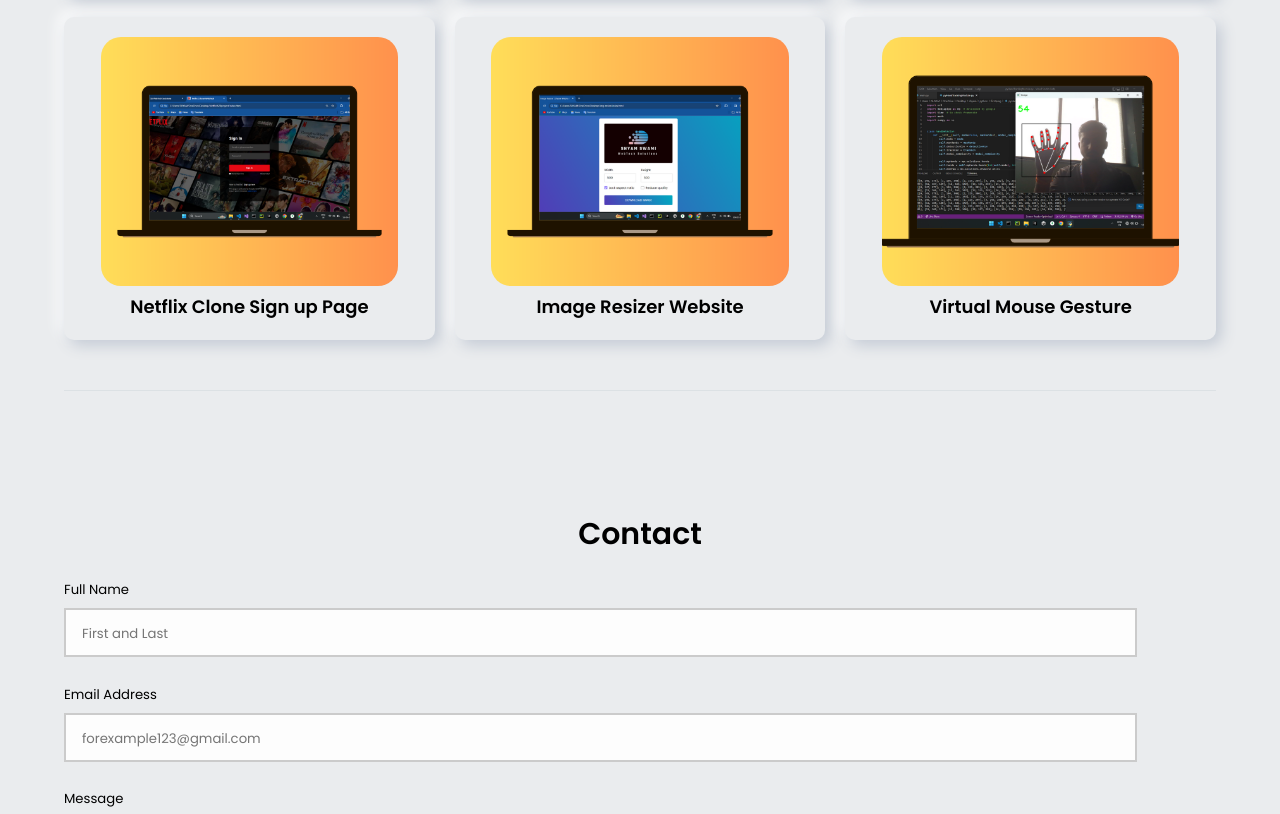
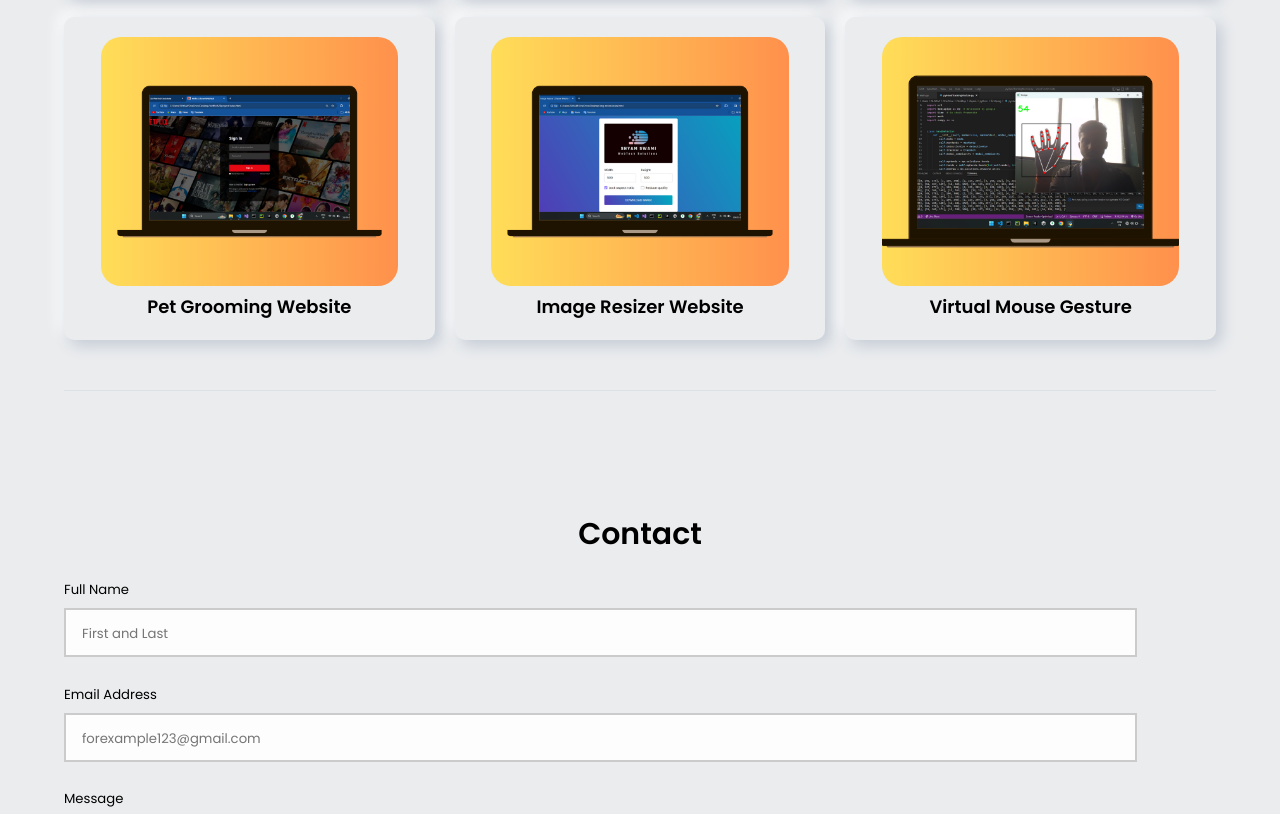
Before and after one commit to SSWebTechSolutions/sswebtech, a plain HTML site: page index.html in a window 1280 px wide. Shown: the part 2437-3251 px from the top of the page. Drawn offline with Linux system fonts and the light colour scheme; a script that the page names is missing.

Commit message:
Update index.html

```diff
--- a/index.html
+++ b/index.html
@@ -156,9 +156,9 @@ var  element = document.body;
                     </div>
                 </div>
                 <div class="item">
-                    <img src="images/prj4.png" alt="">
+                    <a href="https://petgroomer.netlify.app/" target="_blank"><img src="images/prj4.png" alt=""></a>
                     <div class="name">
-                        Netflix Clone Sign up Page
+                        Pet Grooming Website
                     </div>
                 </div>
                 <div class="item">
```
